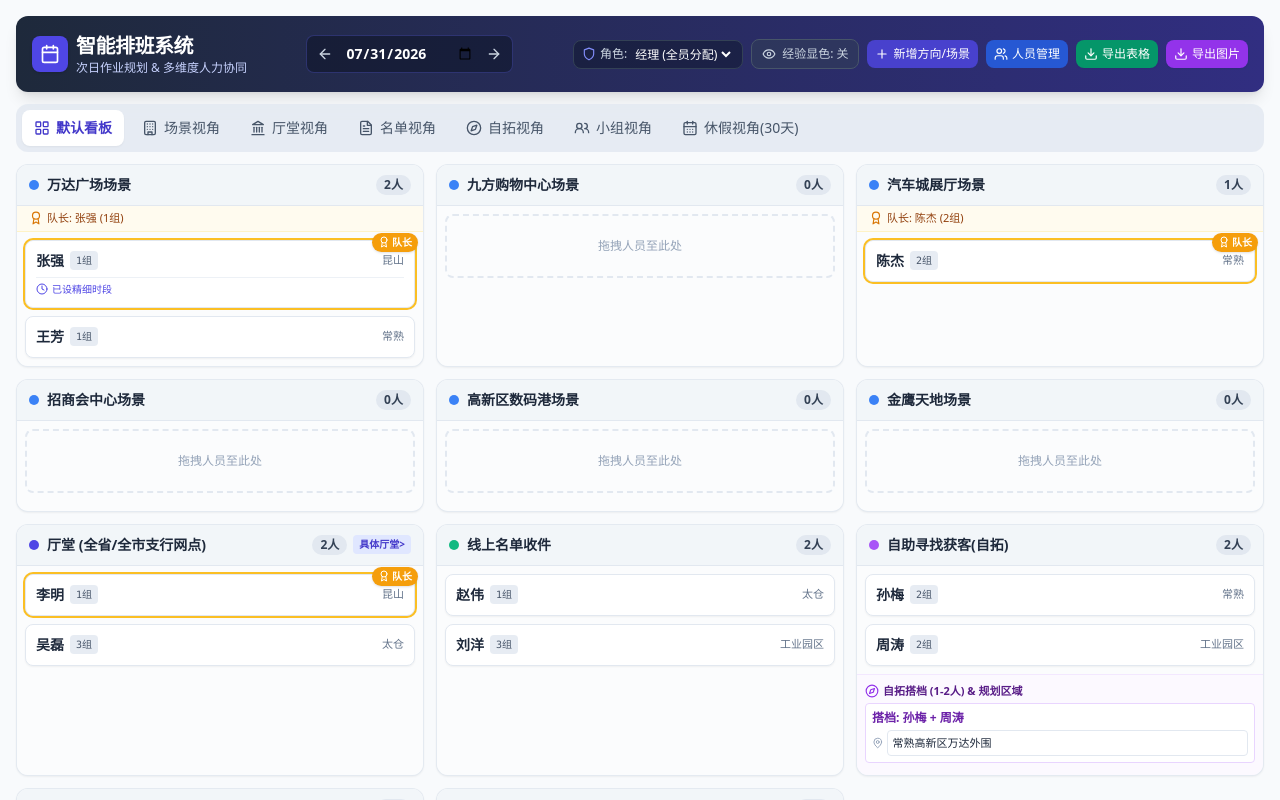
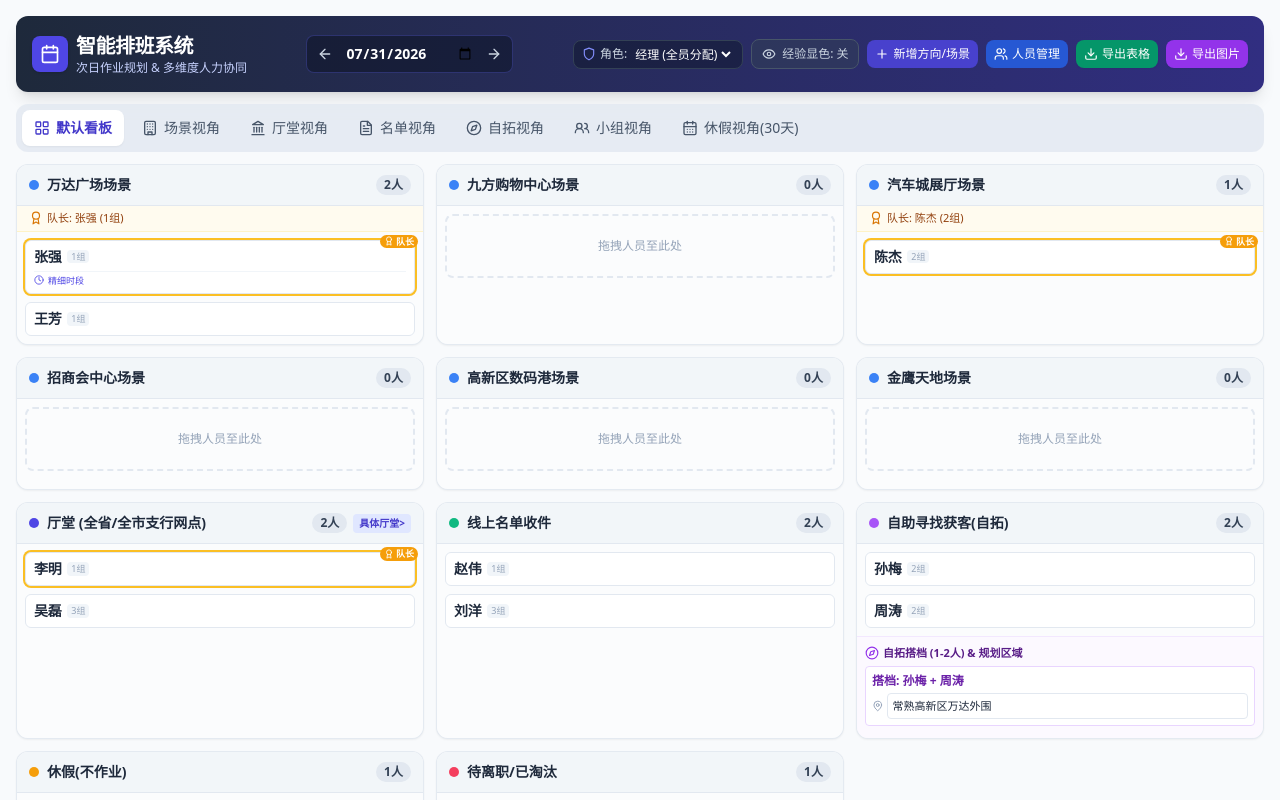
Before and after one commit to lijiayyq-afk/roster-system, a React (Vite) app: page / in a window 1280 px wide. Shown: the top 800 px of the page. Built offline with nearby package versions, Linux system fonts and the light colour scheme.

Commit message:
style: simplify PersonCard layout (remove region, fade group badge for compact UI)

```diff
--- a/src/components/PersonCard.tsx
+++ b/src/components/PersonCard.tsx
@@ -39,61 +39,64 @@ export const PersonCard: React.FC<PersonCardProps> = ({
     <div
       onClick={() => onClickCard(staff)}
       data-id={staff.id}
-      className={`relative p-2.5 rounded-lg border shadow-sm transition-all cursor-pointer ${
+      className={`relative px-2 py-1.5 rounded-md border shadow-xs transition-all cursor-pointer ${
         !canEdit ? 'opacity-75 bg-slate-100/90 border-slate-200 cursor-not-allowed' : getExperienceStyle()
       } ${isCaptain ? 'ring-2 ring-amber-400 border-amber-400 font-medium' : ''}`}
     >
+      {/* 队长徽章 (置顶标识) */}
       {isCaptain && (
-        <div className="absolute -top-2 -right-1 bg-amber-500 text-white text-[10px] font-bold px-1.5 py-0.5 rounded-full flex items-center shadow">
-          <Award className="w-3 h-3 mr-0.5" />
+        <div className="absolute -top-1.5 -right-1 bg-amber-500 text-white text-[9px] font-bold px-1 py-0.2 rounded-full flex items-center shadow-xs">
+          <Award className="w-2.5 h-2.5 mr-0.5" />
           <span>队长</span>
         </div>
       )}
 
+      {/* 组长只读锁定标志 */}
       {!canEdit && (
-        <div className="absolute top-2 right-2 text-slate-400" title="非本组人员，仅可查看">
-          <Lock className="w-3.5 h-3.5" />
+        <div className="absolute top-1.5 right-1.5 text-slate-400" title="非本组人员，仅可查看">
+          <Lock className="w-3 h-3" />
         </div>
       )}
 
       <div className="flex items-center justify-between">
         <div className="flex items-center space-x-1.5">
-          <span className="font-bold text-sm text-slate-800">{staff.name}</span>
-          <span className="text-[10px] bg-slate-200/80 text-slate-600 px-1.5 py-0.5 rounded font-mono">
+          {/* 姓名 */}
+          <span className="font-bold text-xs md:text-sm text-slate-800 tracking-tight">{staff.name}</span>
+
+          {/* 淡化的小组标签 (缩小并使用极低对比度) */}
+          <span className="text-[9px] text-slate-400 bg-slate-100 px-1 py-0.2 rounded font-normal">
             {staff.groupId}
           </span>
         </div>
-
-        <span className="text-[11px] text-slate-500 font-medium">
-          {staff.region}
-        </span>
       </div>
 
+      {/* 经验显色开启时的柔和 Badge */}
       {showExperienceColor && (
-        <div className="mt-1.5 flex items-center justify-between text-[10px]">
+        <div className="mt-1 flex items-center justify-between text-[9px]">
           <span
-            className={`px-1.5 py-0.5 rounded font-medium ${
+            className={`px-1 py-0.2 rounded font-medium ${
               staff.experience === 'expert'
-                ? 'bg-amber-200/80 text-amber-800'
+                ? 'bg-amber-100 text-amber-800'
                 : staff.experience === 'novice'
-                ? 'bg-emerald-200/80 text-emerald-800'
-                : 'bg-blue-200/80 text-blue-800'
+                ? 'bg-emerald-100 text-emerald-800'
+                : 'bg-blue-100 text-blue-800'
             }`}
           >
             {staff.experience === 'expert' ? '高手' : staff.experience === 'novice' ? '新手' : '一般人'}
           </span>
           {staff.notes && (
             <span className="text-slate-400 flex items-center">
-              <FileText className="w-3 h-3 mr-0.5" /> 备注
+              <FileText className="w-2.5 h-2.5 mr-0.5" /> 备注
             </span>
           )}
         </div>
       )}
 
+      {/* 精细时段指示 */}
       {hasCustomSlots && (
-        <div className="mt-1.5 pt-1 border-t border-slate-200/60 flex items-center space-x-1 text-[10px] text-indigo-600">
-          <Clock className="w-3 h-3" />
-          <span>已设精细时段</span>
+        <div className="mt-1 pt-0.5 border-t border-slate-100 flex items-center space-x-1 text-[9px] text-indigo-600 font-medium">
+          <Clock className="w-2.5 h-2.5" />
+          <span>精细时段</span>
         </div>
       )}
     </div>
```
